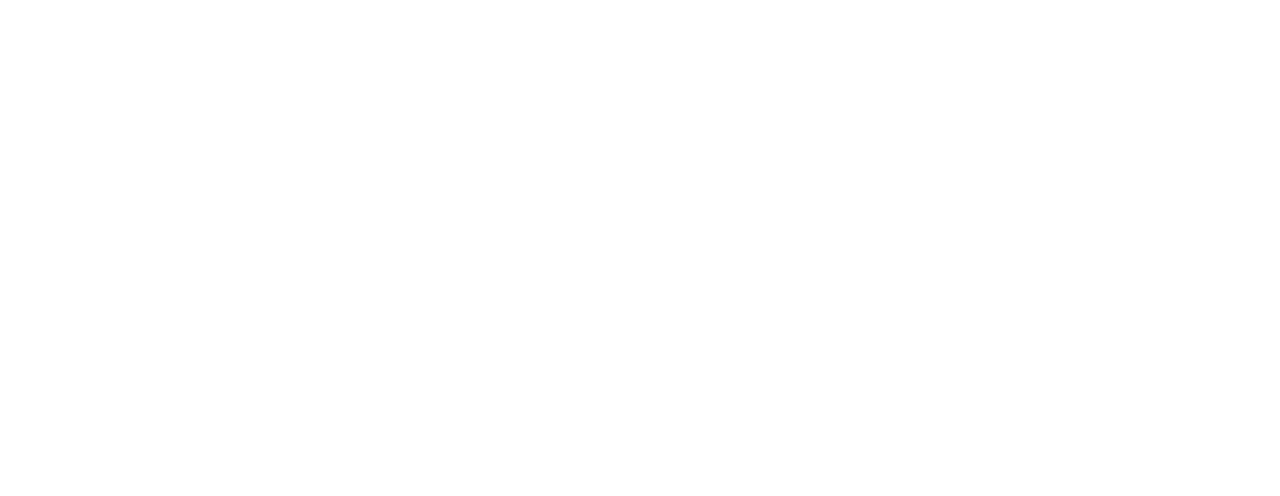
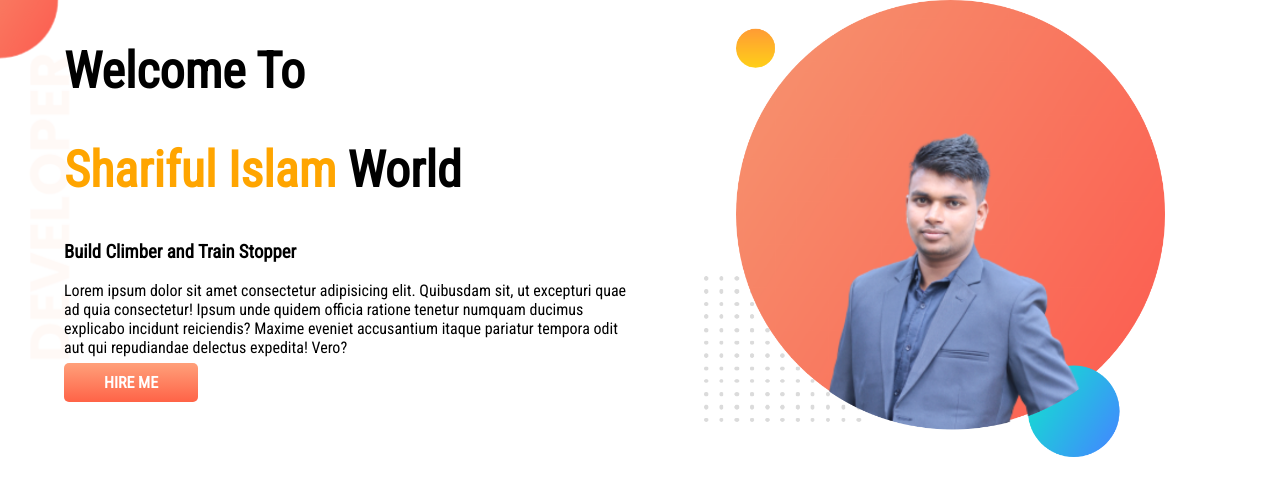
Before and after one commit to shaarifulislaam/developer-portfolio, a plain HTML site: page index.html in a window 1280 px wide. Drawn offline with Linux system fonts and the light colour scheme.

Commit message:
top banner added

```diff
--- a/index.html
+++ b/index.html
@@ -5,9 +5,26 @@
     <meta http-equiv="X-UA-Compatible" content="IE=edge">
     <meta name="viewport" content="width=device-width, initial-scale=1.0">
     <title>Portfolio</title>
+    <link rel="preconnect" href="https://fonts.googleapis.com">
+    <link rel="preconnect" href="https://fonts.gstatic.com" crossorigin>
+    <link href="https://fonts.googleapis.com/css2?family=Roboto+Condensed&display=swap" rel="stylesheet">
     <link rel="stylesheet" href="style.css">
 </head>
 <body>
+      <section class="top-banner">
+        <div class="half-width">
+            <h1>Welcome To</h1>
+            <h1> <span class="header-title">Shariful Islam</span> World</h1>
+            <h3>Build Climber and Train Stopper</h3>
+            <p>Lorem ipsum dolor sit amet consectetur adipisicing elit. Quibusdam sit, ut excepturi quae ad quia consectetur! Ipsum unde quidem officia ratione tenetur numquam ducimus explicabo incidunt reiciendis? Maxime eveniet accusantium itaque pariatur tempora odit aut qui repudiandae delectus expedita! Vero?</p>
+            <a class="link-button" target="_blank" href="https://www.linkedin.com/in/shaarifulislaam/">HIRE ME</a>
+           </div>
+
+           <div class="half-width">
+            <img src="images/mySection.png" alt="Here is Header section picture!" srcset="">
+        </div>
+      </section>
+
 
 </body>
 </html>
--- a/style.css
+++ b/style.css
@@ -0,0 +1,44 @@
+body{
+    font-family: 'Roboto Condensed', sans-serif;
+    margin: 0px;
+    padding: 0px;
+}
+h1{
+    font-size: 50px;
+}
+.header-title{
+    color: orange;
+}
+img{
+    display: inline;
+}
+p{
+    display: block;
+    margin-block-start: 1em;
+    margin-block-end: 1em;
+    margin-inline-start: 0px;
+    margin-inline-end: 0px;
+}
+section{
+    display: flex;
+}
+.half-width{
+    width: 50%;
+    padding-left: 5%;
+}
+.half-width img{
+    width: 80%;
+}
+.link-button{
+
+    text-decoration: none;
+    background-image: linear-gradient(lightsalmon,tomato);
+    padding: 10px 40px;
+    color: white;
+    font-weight: 700;
+    border-radius: 5px;
+}
+.top-banner{
+    background-image: url(images/top-banner.png);
+    background-repeat: no-repeat;
+}
```
Also changed, not shown: images/dream-bg.png (added), images/exp-bg.png (added), images/my-bg (1).png (added), images/my-bg (4).png (added), images/my-bg.png (added), images/my-bg2 (3).png (added), images/my-bg2 (4).png (added), images/my-bg2.png (added), images/my-img1.png (added), images/my-img2.png (added), images/mySection.png (added), images/top-banner.png (added).
